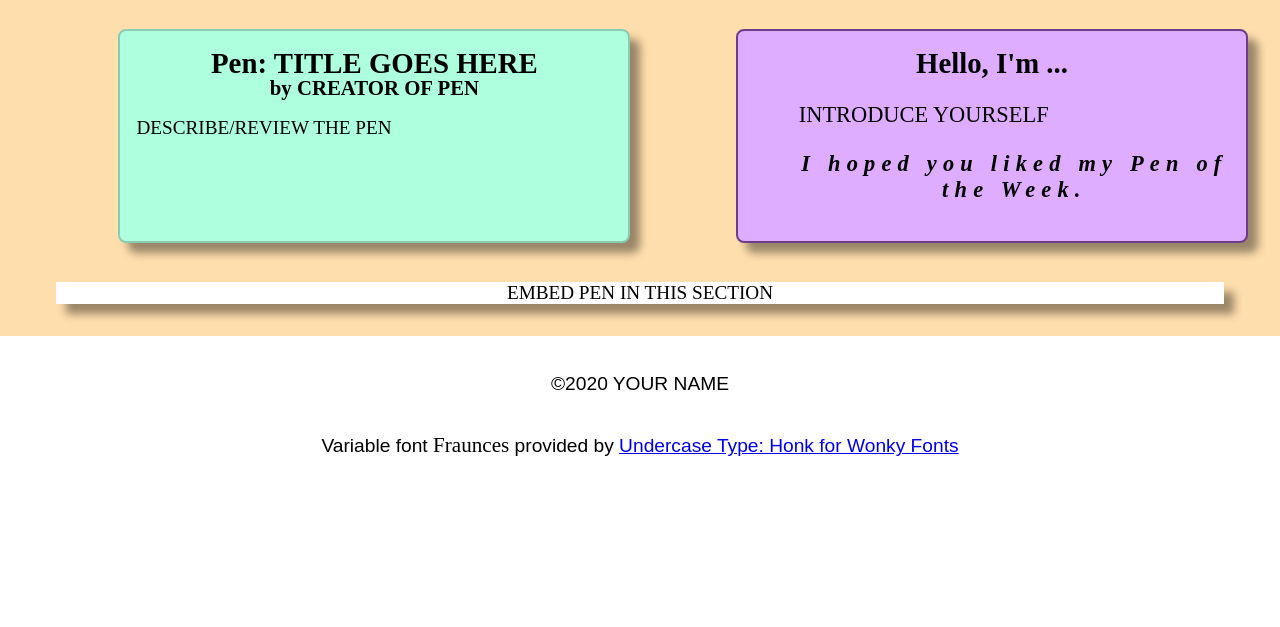
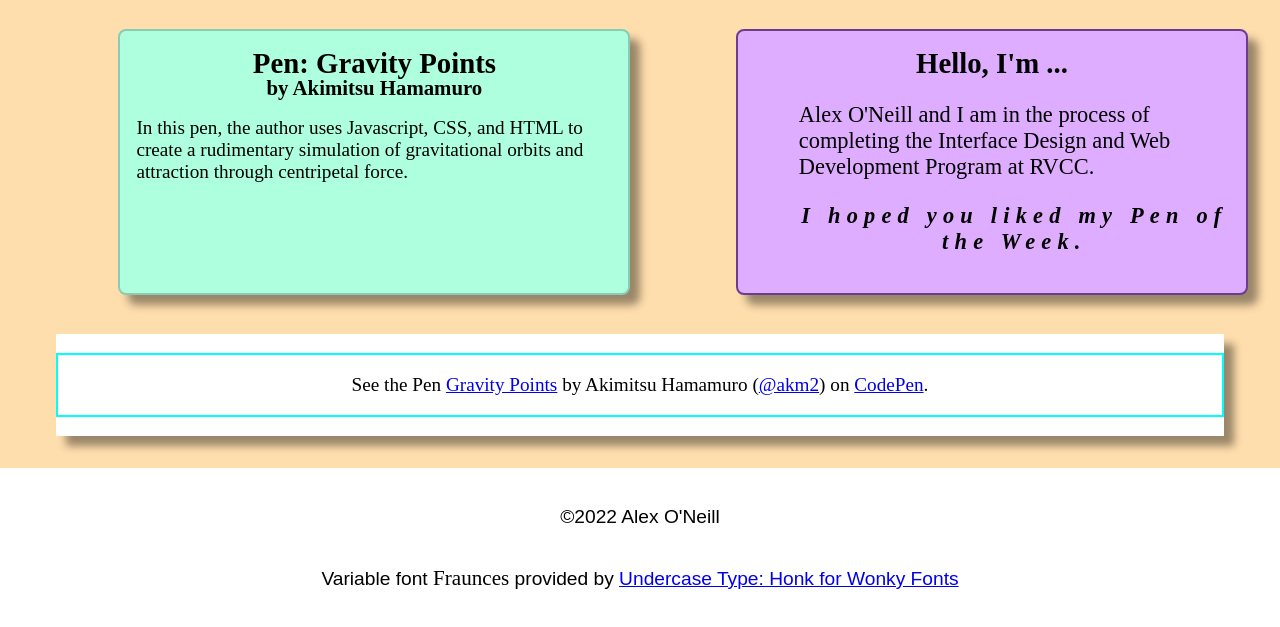
Before and after one commit to RVCC-IDMX/embed-codepen-ao-g00298371, a plain HTML site: page index.html in a window 1280 px wide. Shown: the part 67-694 px from the top of the page. Drawn offline with Linux system fonts and the light colour scheme; a script that the page names is missing; a web font is replaced by a local one.

Commit message:
codepen addition

```diff
--- a/index.html
+++ b/index.html
@@ -16,19 +16,29 @@
 
       <main>
         <article>
-          <h2>Pen: TITLE GOES HERE</h2>
-          <h3>by CREATOR OF PEN</h3>
-          <p>DESCRIBE/REVIEW THE PEN</p>
+          <h2>Pen: Gravity Points</h2>
+          <h3>by Akimitsu Hamamuro</h3>
+          <p>In this pen, the author uses Javascript, CSS, and HTML to create a rudimentary
+            simulation of gravitational orbits and attraction through centripetal force.
+          </p>
         </article>
-        <section>EMBED PEN IN THIS SECTION</section>
+        <section id="demo"><p class="codepen" data-height="800" data-default-tab="html,result" data-slug-hash="AGgarW"
+          data-user="akm2" style="box-sizing: border-box; display: flex; align-items: center;
+          justify-content: center; border: 2px solid; margin: 1em 0; padding: 1em; border-color: aqua;">
+          <span>See the Pen <a href="https://codepen.io/akm2/pen/AGgarW">
+          Gravity Points</a> by Akimitsu Hamamuro (<a href="https://codepen.io/akm2">@akm2</a>)
+          on <a href="https://codepen.io">CodePen</a>.</span>
+        </p>
+        <script async src="https://cpwebassets.codepen.io/assets/embed/ei.js"></script></section>
         <aside>
           <h2>Hello, I'm ...</h2>
-          <p>INTRODUCE YOURSELF</p>
+          <p>Alex O'Neill and I am in the process of completing
+          the Interface Design and Web Development Program at RVCC.</p>
           <p class="bye">I hoped you liked my Pen of the Week.</p>
         </aside>
       </main>
       <footer class="sans-serif">
-        <p>&copy;2020 YOUR NAME</p>
+        <p>&copy;2022 Alex O'Neill</p>
         <p>
           Variable font <span class="serif">Fraunces</span> provided by
           <a href="https://github.com/undercasetype/Fraunces"
--- a/style.css
+++ b/style.css
@@ -54,6 +54,12 @@ h3 {
   font-variation-settings: 'wght' 200;
   line-height: 0.8;
   margin-bottom: 1em;
+}
+
+#codepen iframe {
+
+height: 200em !important;
+
 }
 
 article,
```
